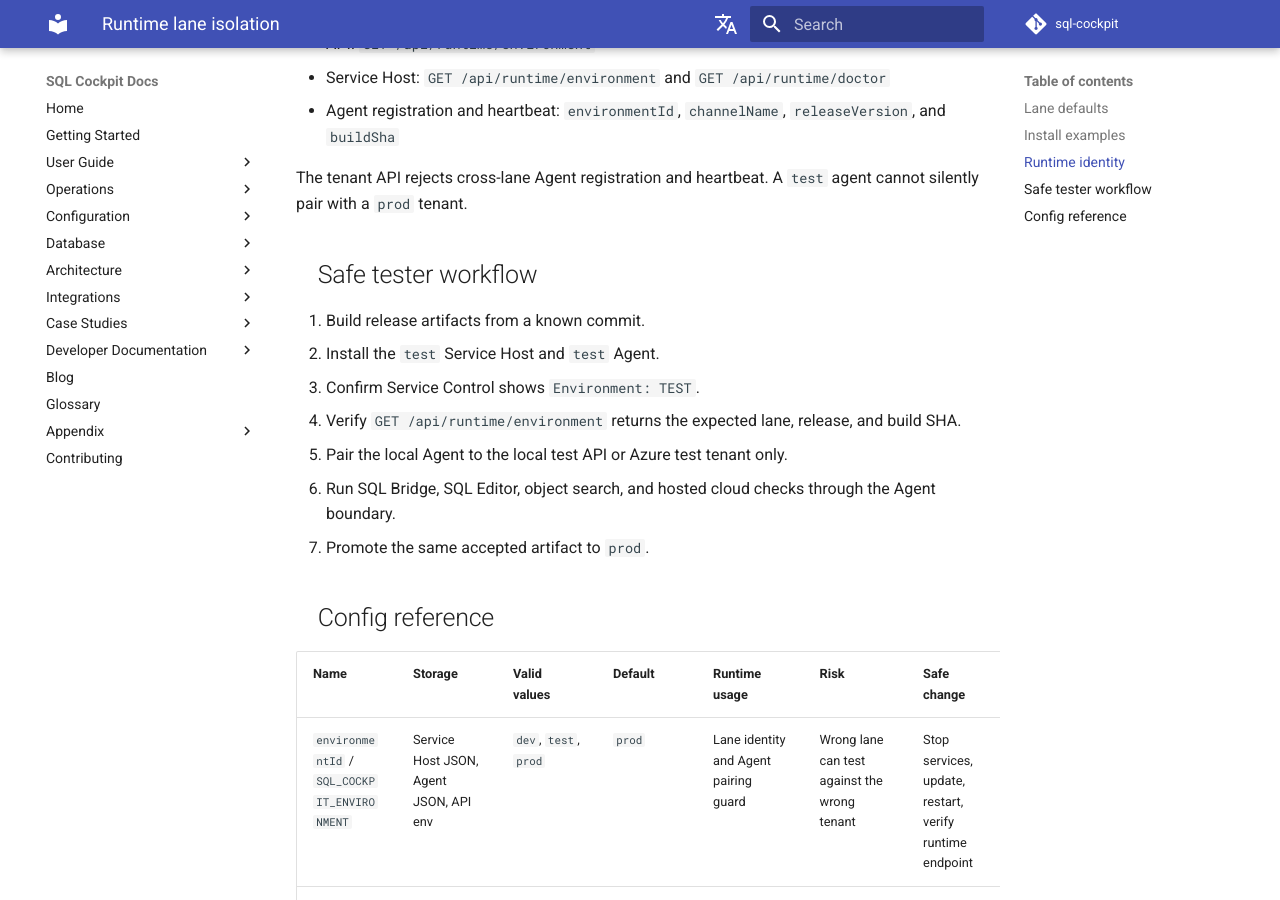
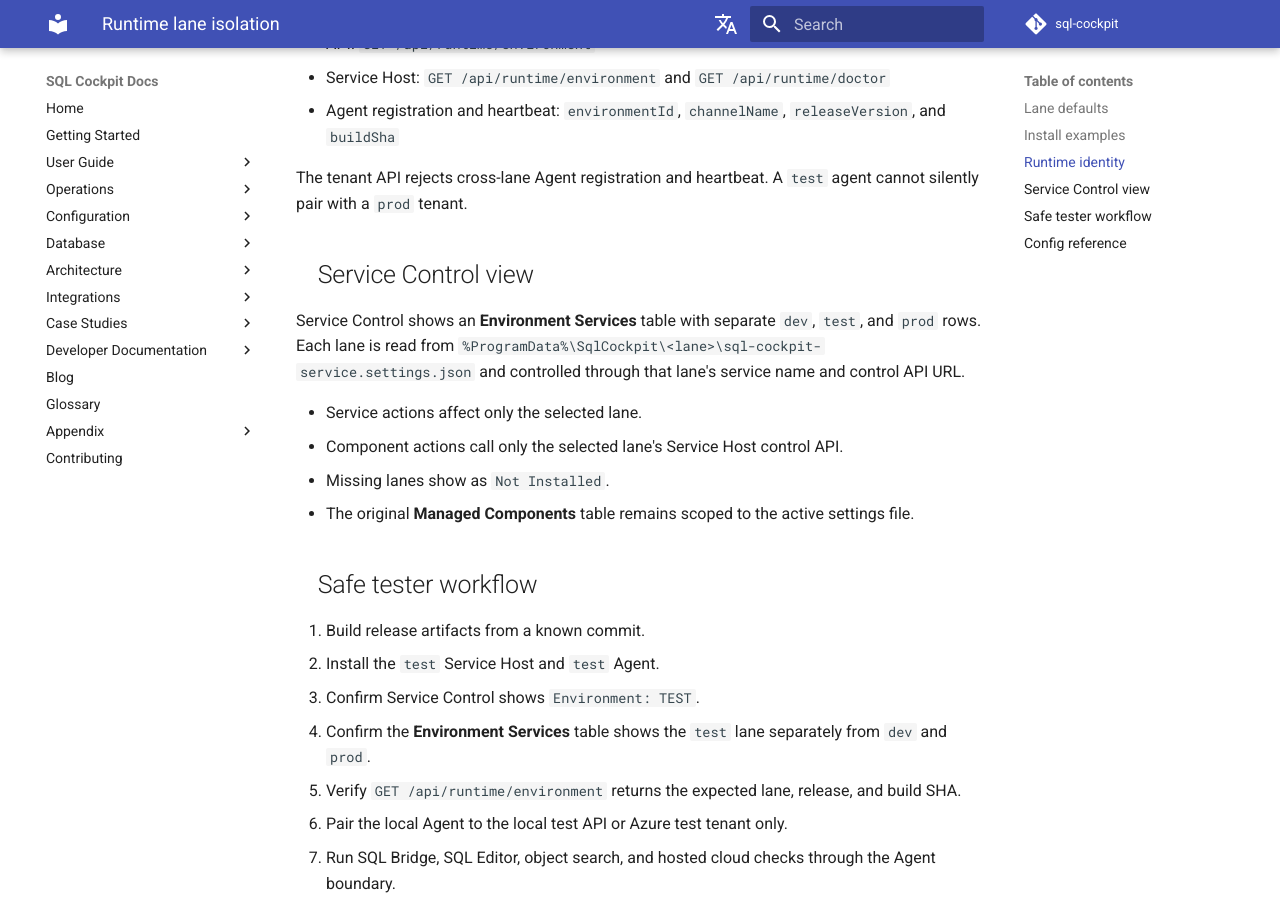
Before and after one commit to sql-cockpit/sql-cockpit-docs-source, an MkDocs documentation site: the page built from docs/operations/runtime-lane-isolation.md, in a window 1280 px wide and 900 px high, scrolled down 1033 px. Built offline with MkDocs 1.6.1 and Material for MkDocs 9.7.7, drawn with Linux system fonts in a browser that asks for light colours; comment, search, counter and statistics services are not loaded; the version menu is left out.

Commit message:
Document Service Control lane view

```diff
--- a/docs/operations/runtime-lane-isolation.md
+++ b/docs/operations/runtime-lane-isolation.md
@@ -34,15 +34,25 @@ Legacy unsuffixed production services remain supported. New side-by-side install
 
 The tenant API rejects cross-lane Agent registration and heartbeat. A `test` agent cannot silently pair with a `prod` tenant.
 
+## Service Control view
+
+Service Control shows an **Environment Services** table with separate `dev`, `test`, and `prod` rows. Each lane is read from `%ProgramData%\SqlCockpit\<lane>\sql-cockpit-service.settings.json` and controlled through that lane's service name and control API URL.
+
+- Service actions affect only the selected lane.
+- Component actions call only the selected lane's Service Host control API.
+- Missing lanes show as `Not Installed`.
+- The original **Managed Components** table remains scoped to the active settings file.
+
 ## Safe tester workflow
 
 1. Build release artifacts from a known commit.
 2. Install the `test` Service Host and `test` Agent.
 3. Confirm Service Control shows `Environment: TEST`.
-4. Verify `GET /api/runtime/environment` returns the expected lane, release, and build SHA.
-5. Pair the local Agent to the local test API or Azure test tenant only.
-6. Run SQL Bridge, SQL Editor, object search, and hosted cloud checks through the Agent boundary.
-7. Promote the same accepted artifact to `prod`.
+4. Confirm the **Environment Services** table shows the `test` lane separately from `dev` and `prod`.
+5. Verify `GET /api/runtime/environment` returns the expected lane, release, and build SHA.
+6. Pair the local Agent to the local test API or Azure test tenant only.
+7. Run SQL Bridge, SQL Editor, object search, and hosted cloud checks through the Agent boundary.
+8. Promote the same accepted artifact to `prod`.
 
 ## Config reference
 
```
